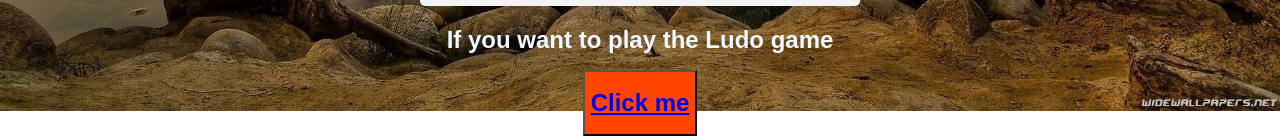
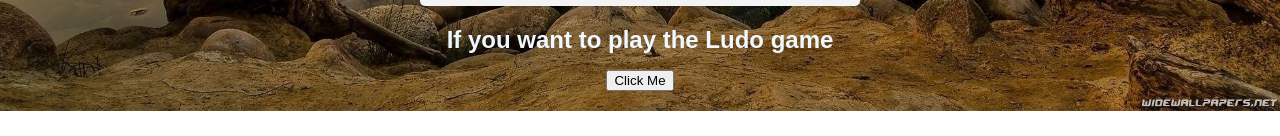
Before and after one commit to NirojXhettri/game, a plain HTML site: page index.html in a window 1280 px wide. Shown: the part 705-841 px from the top of the page. After the commit the page ends 816 px from the top, so only its background shows below. Drawn offline with Linux system fonts and the light colour scheme.

Commit message:
Update index.html

```diff
--- a/index.html
+++ b/index.html
@@ -33,7 +33,7 @@
     <script src="script.js"></script>
 </body>
 <h1 style="font-weight: bolder; color:aliceblue"><b>If you want to play the Ludo game</b></h1>
-<button class="hero">
-<a href="https://nirojxhettri.github.io/ludogame/"><h1>Click me</h1> </a>
-</button>
+    <a href="https://nirojxhettri.github.io/ludogame/">	<button class="btn download-btn">
+		Click Me
+	</button></a>
 </html>
```
